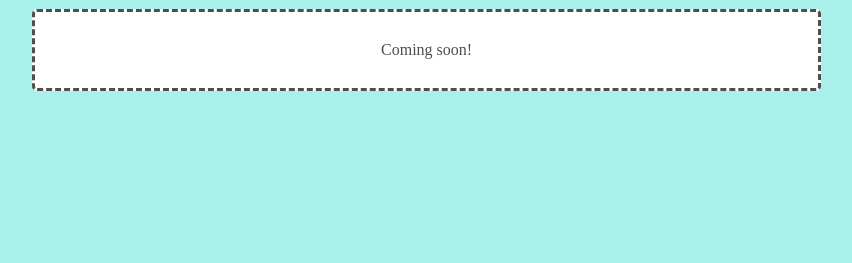
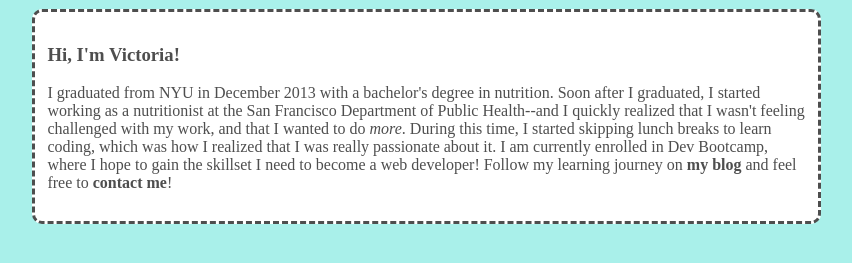
Before and after one commit to victoriachuang/victoriachuang.github.io, a plain HTML site: page about-me.html in a window 1280 px wide. Shown: the part 51-314 px from the top of the page, without its empty margins (229-1081 px from the left). Drawn offline with Linux system fonts and the light colour scheme.

Commit message:
add about me section

```diff
--- a/about-me.html
+++ b/about-me.html
@@ -4,11 +4,6 @@
 		<link rel="stylesheet" type="text/css" href="index.css">
 		<link href='http://fonts.googleapis.com/css?family=Lato' rel='stylesheet' type='text/css'>
 		<title>Victoria Chuang | About Me</title>
-		<style>
-		p {
-			text-align: center;
-		}
-		</style
 	</head>
 
 	<body>
@@ -22,7 +17,8 @@
 			<td><a href="contact-me.html"><div>Contact me</div></a></td>
 		</table>
 		<div class="content">
-			<p>Coming soon!</p>
+			<h3>Hi, I'm Victoria!</h3>
+			<p>I graduated from NYU in December 2013 with a bachelor's degree in nutrition. Soon after I graduated, I started working as a nutritionist at the San Francisco Department of Public Health--and I quickly realized that I wasn't feeling challenged with my work, and that I wanted to do <em>more</em>. During this time, I started skipping lunch breaks to learn coding, which was how I realized that I was really passionate about it. I am currently enrolled in Dev Bootcamp, where I hope to gain the skillset I need to become a web developer! Follow my learning journey on <a href="blog/index.html"><strong>my blog</strong></a> and feel free to <a href="contact-me.html"><strong>contact me</strong></a>!</p>
 		</div>
 	</body>
 
--- a/blog/blog.css
+++ b/blog/blog.css
@@ -21,7 +21,7 @@ a:visited {
 .content {
 	background-color: white;
 	border: 3px dashed ;
-	border-radius: 5px;
+	border-radius: 10px;
 	color: #4E4E4E;
 	float: left;
 	font-family: 'Lato' sans-serif;
--- a/contact-me.css
+++ /dev/null
@@ -1,138 +0,0 @@
-html {
-	background-color: #A9F0EA;
-	color: #4E4E4E;
-	font-size: 1.5em;
-	margin-bottom: 50px;
-}
-
-a:link {
-	color: #4E4E4E;
-	text-decoration: none;
-}
-
-a:hover {
-	color: #838383;
-}
-
-a:visited {
-	color: #4E4E4E;
-}
-
-.content {
-	background-color: white;
-	border: 3px dashed ;
-	border-radius: 5px;
-	color: #4E4E4E;
-	float: left;
-	font-family: 'Lato' sans-serif;
-	font-size: 16px;
-	height: auto;
-	margin-left: 20%;
-	margin-top: 1%;
-	padding: 1%;
-	position: relative;
-	width: 60%;
-}
-
-.title {
-	font-size: 20px;
-	font-weight: bold;
-	font-family: 'Lato', sans-serif;
-}
-
-#menu {
-	width: 60%;
-	margin-left: 20%;
-	text-align: center;
-	margin-top: 1%;
-	font-weight: bold;
-	font-family: 'Lato', sans-serif;
-}
-
-td {
-	width: 20%;
-}
-
-#css-box-model {
-	margin-left: 22%;
-}
-
-#social-media {
-	width: 50%;
-	margin-left: 25%;
-	font-family: Cambria;
-}
-
-blockquote {
-	width: 50%;
-	font-style: italic;
-	text-align: center;
-	margin-left: 25%;
-	font-variant: small-caps;
-	font-size: 20px;
-}
-
-/*html {
-	background-color: #A9F0EA;
-	color: #4E4E4E;
-	font-size: 1.5em;
-	margin-bottom: 50px;
-}
-
-a:link {
-	color: #4E4E4E;
-	text-decoration: none;
-}
-
-a:hover {
-	color: #838383;
-}
-
-a:visited {
-	color: #4E4E4E;
-}
-
-.content {
-	background-color: white;
-	border: 3px dashed ;
-	border-radius: 5px;
-	color: #4E4E4E;
-	float: left;
-	font-family: 'Lato' sans-serif;
-	font-size: 16px;
-	height: auto;
-	margin-left: 20%;
-	margin-top: 1%;
-	padding: 1%;
-	position: relative;
-	width: 60%;
-}
-
-.title {
-	font-size: 20px;
-	font-weight: bold;
-	font-family: 'Lato', sans-serif;
-}
-
-#menu {
-	width: 60%;
-	margin-left: 20%;
-	text-align: center;
-	margin-top: 1%;
-	font-weight: bold;
-	font-family: 'Lato', sans-serif;
-}
-
-td {
-	width: 20%;
-}
-
-#css-box-model {
-	margin-left: 22%;
-}
-
-#social-media {
-	width: 50%;
-	margin-left: 25%;
-	font-family: Cambria;
-}*/
--- a/index.css
+++ b/index.css
@@ -21,7 +21,7 @@ a:visited {
 .content {
 	background-color: white;
 	border: 3px dashed ;
-	border-radius: 5px;
+	border-radius: 10px;
 	color: #4E4E4E;
 	float: left;
 	font-family: 'Lato' sans-serif;
```
